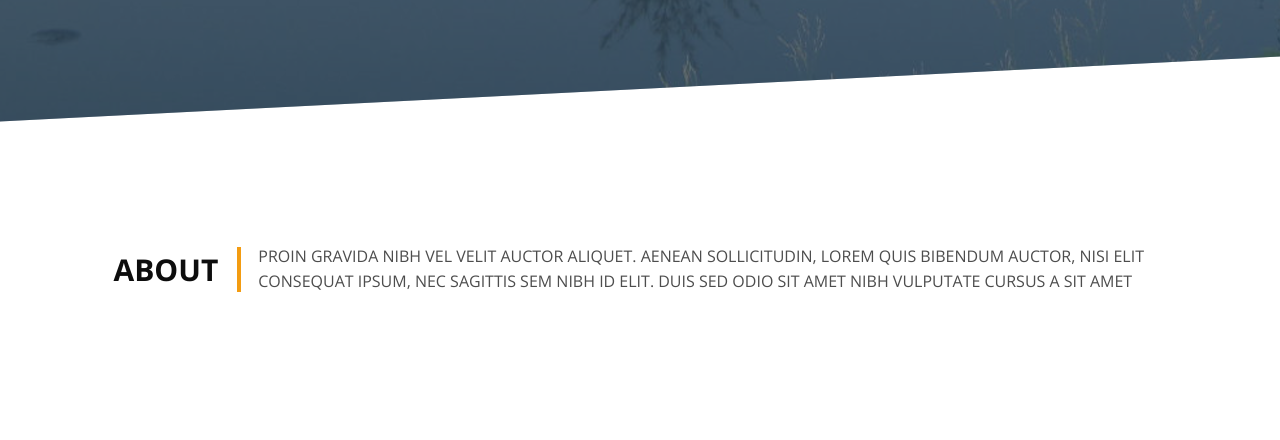
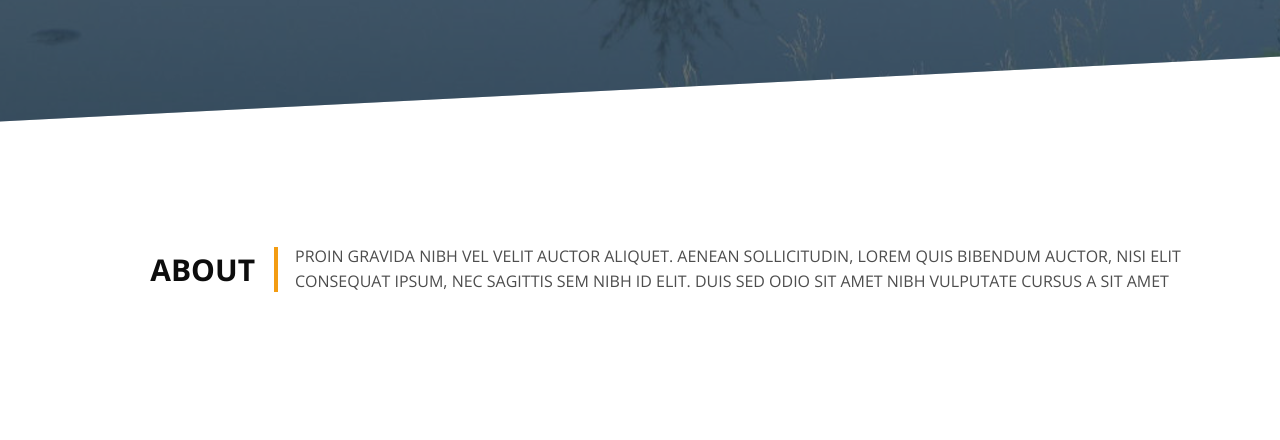
Before and after one commit to LesiaLametta/Avocode_example, a PHP site: page / in a window 1280 px wide. Shown: the part 961-1401 px from the top of the page. Run offline with PHP 8.4, Linux system fonts and the light colour scheme; some web fonts are replaced.

Commit message:
Implementation of Portfolio Section and its aligning

```diff
--- a/css/style.css
+++ b/css/style.css
@@ -48,6 +48,7 @@ h6 {
     margin: 120px 0;
     background-color: #e6e6e6;
 }
+
 
 
 
@@ -171,6 +172,7 @@ header {
 
 
 
+
 /*Banner*/
 
 .banner {
@@ -186,13 +188,15 @@ header {
     display: flex;
     -ms-align-items: center;
     align-items: center;
-    max-width: 90%;
     margin: 0 auto 150px;
 }
 
 .heading h2 {
     color: #0d0d0d;
     font-size: 30px;
+    width: 200px;
+    flex: none;
+    text-align: right;
     font-weight: 700;
     line-height: 35px;
     text-transform: uppercase;
@@ -290,6 +294,7 @@ header {
 
 
 
+
 /*box skills*/
 
 .box-skills {
@@ -314,6 +319,7 @@ header {
 .box-skills_item--content {
     padding-left: 35px;
 }
+
 
 
 
@@ -370,6 +376,7 @@ header {
     align-items: center;
     display: flex;
 }
+
 
 
 
@@ -438,6 +445,7 @@ header {
     background-color: #f39c12;
     margin: 0 auto 20px;
 }
+
 
 
 
@@ -585,6 +593,7 @@ header {
     display: block;
     line-height: 45px;
 }
+
 
 
 
@@ -756,6 +765,7 @@ header {
 
 
 
+
 /*testimonial*/
 
 .testimonial {
--- a/index.html
+++ b/index.html
@@ -322,6 +322,14 @@
             </div>
         </div>
     </section>
+    <section class="portfolio section">
+        <div class="wrapper">
+            <div class="heading">
+                <h2>Portfolio</h2>
+                <p>Proin gravida nibh vel velit auctor aliquet. Aenean sollicitudin, lorem quis bibendum auctor, nisi elit consequat ipsum, nec sagittis sem nibh id elit. Duis sed odio sit amet nibh vulputate cursus a sit amet</p>
+            </div>
+        </div>
+    </section>
     <script type="text/javascript" src="js/jquery-1.11.0.min.js"></script>
     <script type="text/javascript" src="js/custom.js"></script>
 </body>
```
